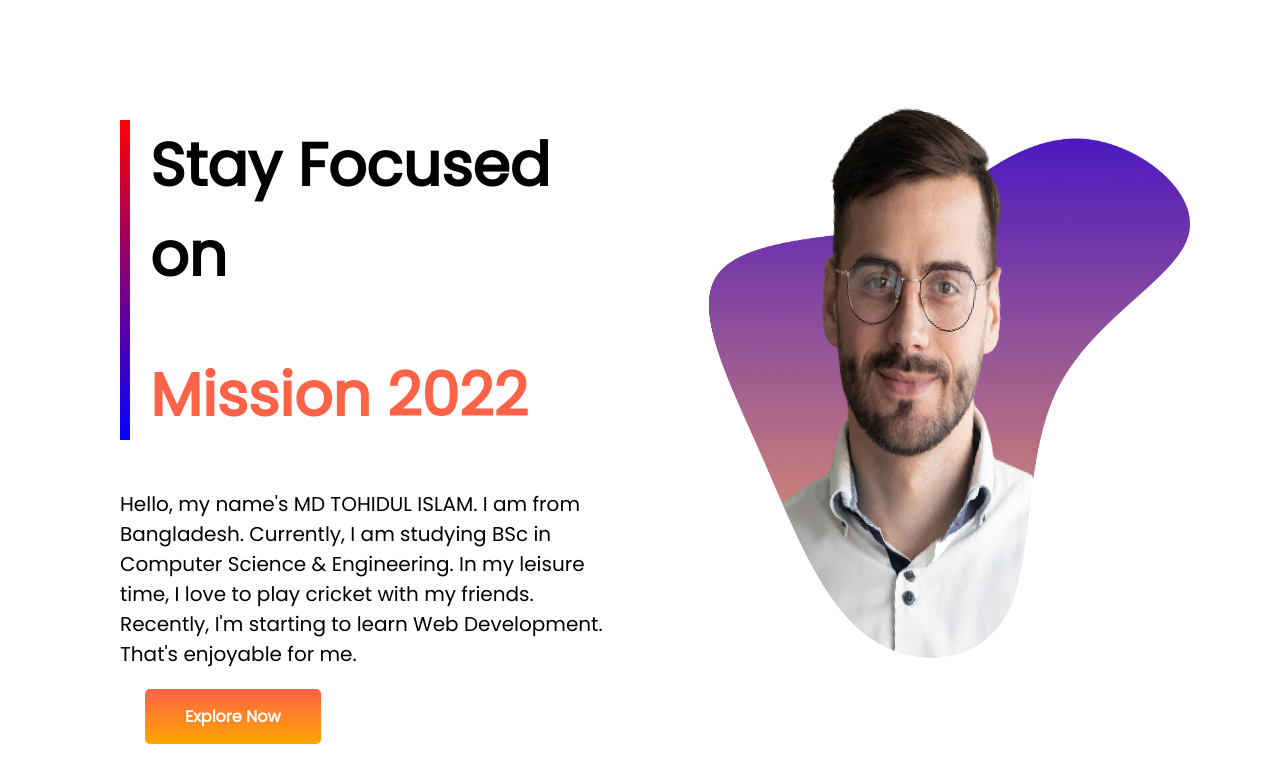
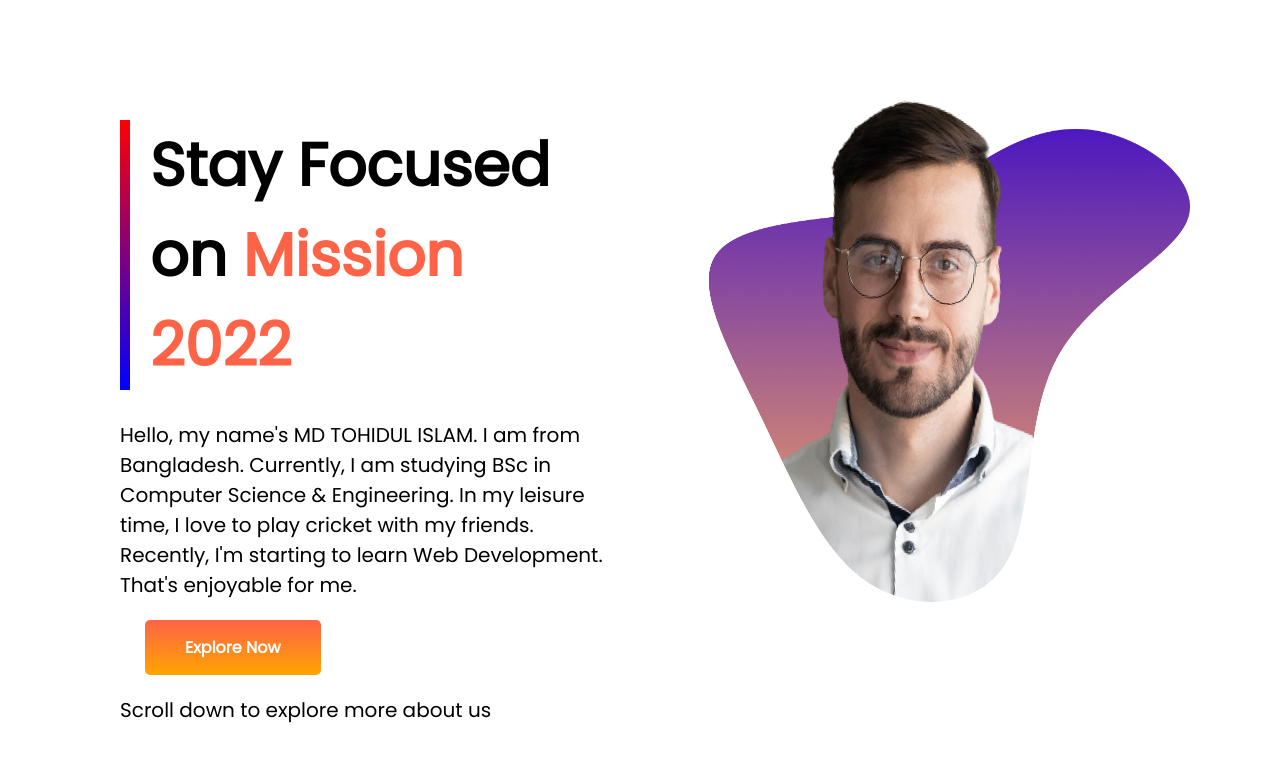
Before and after one commit to Tohidul29/assignment-1, a plain HTML site: page index.html in a window 1280 px wide. Shown: the top 761 px of the page. Drawn offline with Linux system fonts and the light colour scheme.

Commit message:
half done

```diff
--- a/index.html
+++ b/index.html
@@ -16,8 +16,7 @@
     <section>
         <div class="intro-part">
             <div class="top-left-part">
-                <h1>Stay Focused on</h1>
-                <h1><span id="color-head">Mission 2022</span></h1>
+                <h1>Stay Focused on <span id="color-head">Mission 2022</span></h1>
             </div>
             <p>Hello, my name's MD TOHIDUL ISLAM. I am from Bangladesh. Currently, I am studying BSc in Computer Science
                 & Engineering. In my leisure time, I love to play cricket with my friends. Recently, I'm starting to
--- a/style.css
+++ b/style.css
@@ -14,6 +14,7 @@ section{
     border-left: 10px solid;
     border-image-slice: 1;
     padding-left: 20px;
+    margin-bottom: -20px;
 }
 
 h1{
```
